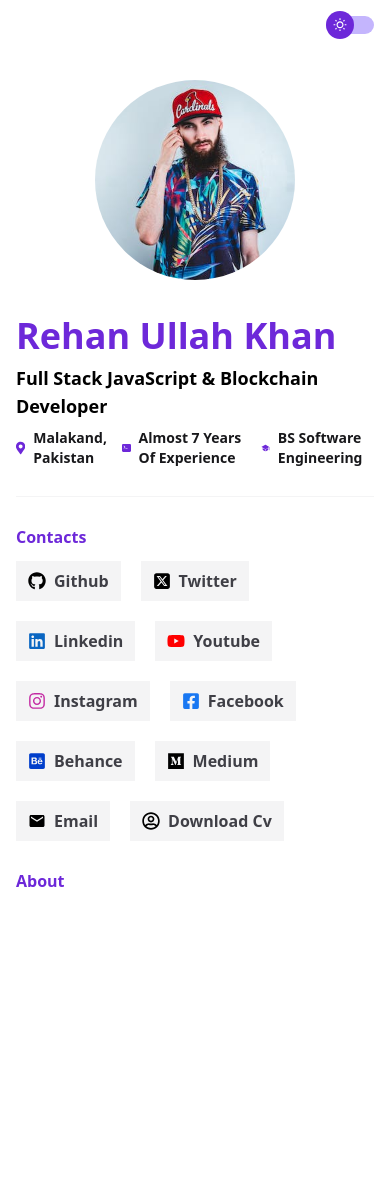
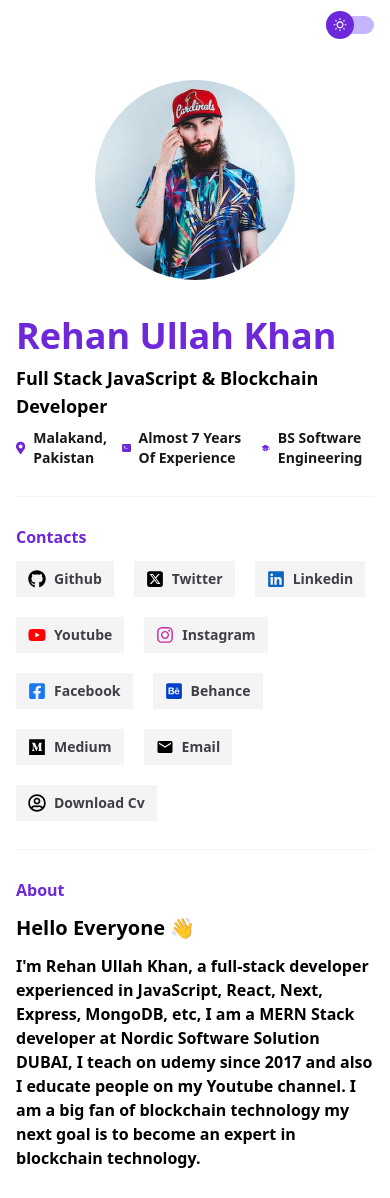
Before and after one commit to RaoulBonsso/nextjs_portfolio, a Next.js app in the folder portfolio/: page / in a window 390 px wide. Before the commit the page ends 905 px from the top, so only its background shows below. Built offline with nearby package versions, Linux system fonts and the light colour scheme.

Commit message:
about section done and responsive is very nice

```diff
--- a/portfolio/components/About.js
+++ b/portfolio/components/About.js
@@ -1,9 +1,13 @@
-import Heading from "./Heading"
+import Heading from "./Heading";
+import data from "@/data/about";
+import SectionWrapper from "./SectionWrapper";
 const About = () => {
   return (
-    <section>
+    <SectionWrapper>
         <Heading>About</Heading>
-    </section>
+        <h3 className="text-xl md:text-2xl font-semibold capitalize text-black dark:text-white">{data.heading} 👋</h3>
+        <p className="mt-3 text-base md:text-lg font-semibold text-black dark:text-zinc-400">{data.bio}</p>
+    </SectionWrapper>
   )
 }
 
--- a/portfolio/components/Contacts.js
+++ b/portfolio/components/Contacts.js
@@ -11,10 +11,11 @@ import { FaBehanceSquare } from "react-icons/fa";
 import { FaMedium } from "react-icons/fa";
 import { MdEmail } from "react-icons/md";
 import { FaRegUserCircle } from "react-icons/fa";
+import SectionWrapper from "./SectionWrapper";
 
 const Contacts = () => {
   return (
-    <section className="border-t py-7 border-zinc-100 dark:border-zinc-800">
+    <SectionWrapper className="border-t py-7 border-zinc-100 dark:border-zinc-800">
       <Heading>Contacts</Heading>
       <div className="flex flex-wrap items-center gap-5">
         {data.map((contact) => (
@@ -55,13 +56,13 @@ const Contacts = () => {
               <FaRegUserCircle size={18} className="text-black dark:text-white" />
             )}
 
-            <span className="text-base capitalize text-zinc-700 dark:text-white font-bold">
+            <span className="text-sm md:text-base capitalize text-zinc-700 dark:text-white font-bold">
               {contact.label}
             </span>
           </Link>
         ))}
       </div>
-    </section>
+    </SectionWrapper>
   );
 };
 
--- /dev/null
+++ b/portfolio/components/SectionWrapper.js
@@ -0,0 +1,12 @@
+import React from 'react'
+
+const SectionWrapper = ({children}) => {
+  return (
+   <section  className="border-t py-7 border-zinc-100 dark:border-zinc-800">
+    {children}
+
+   </section>
+  )
+}
+
+export default SectionWrapper
```
